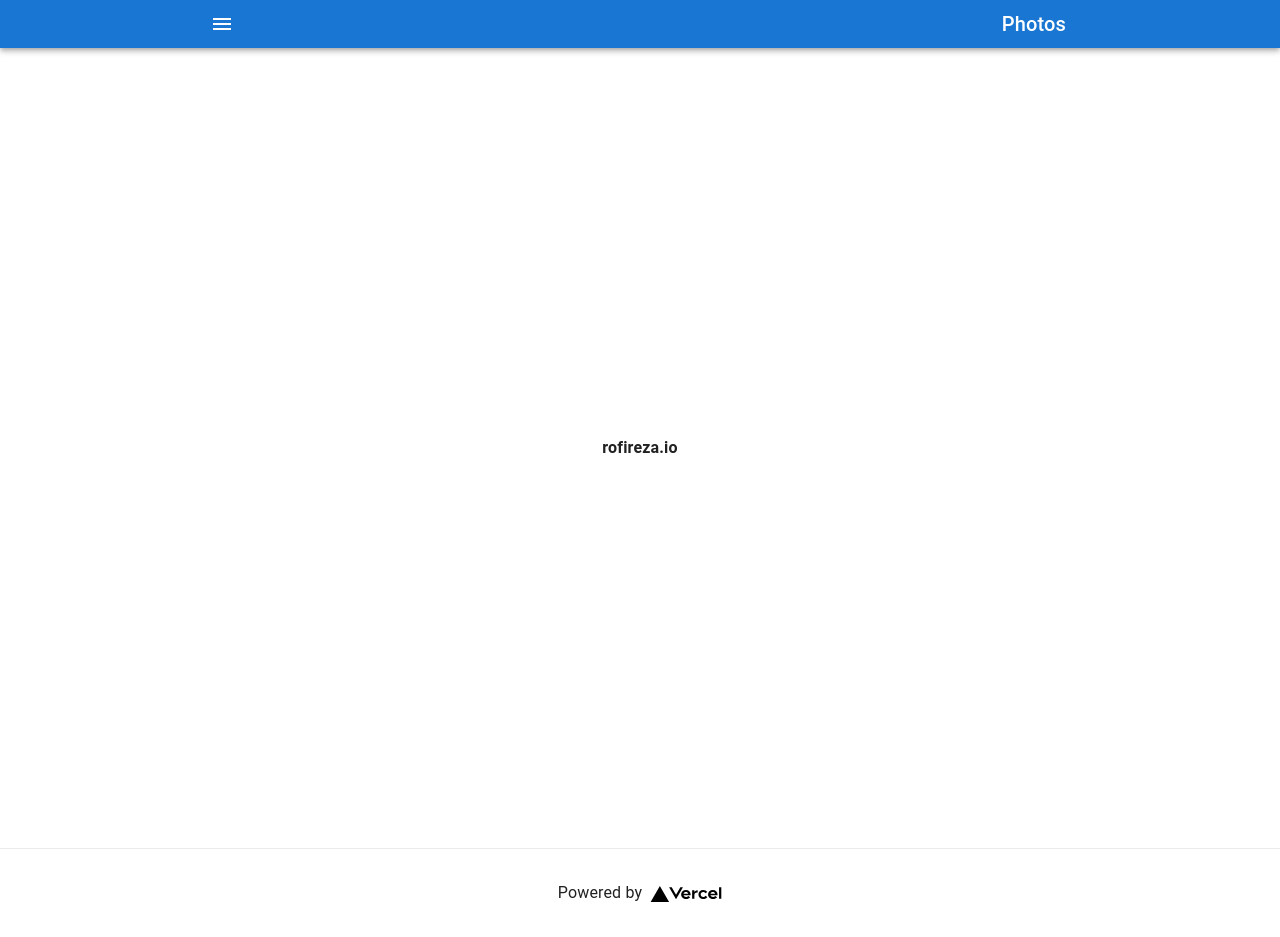
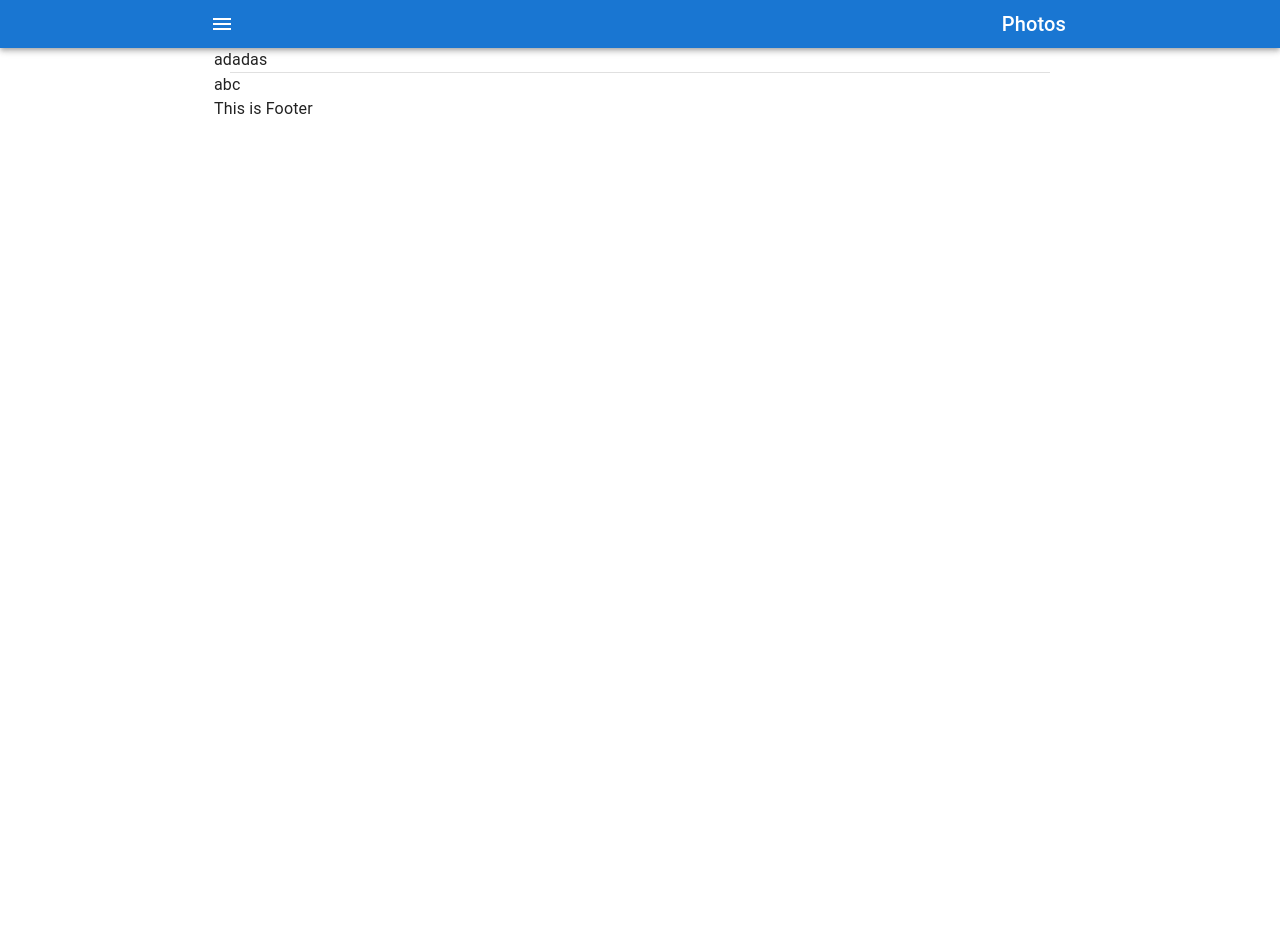
Before and after one commit to arrofirezasatria/rofireza.com, a Next.js app: page / in a window 1280 px wide. After the commit the page ends 800 px from the top, so only its background shows below. Built offline with nearby package versions, Linux system fonts and the light colour scheme.

Commit message:
Edit Footer

```diff
--- a/components/ContainerHero.js
+++ b/components/ContainerHero.js
@@ -1,11 +1,35 @@
 import React from "react";
+import Head from "next/head";
 import AppBarHero from "../components/AppBar";
+import Footer from "../components/Footer";
+import Box from "@mui/material/Box";
+import Container from "@mui/material/Container";
 
 export default function ContainerHero({ children }) {
   return (
     <div>
+      <Head>
+        {/* <title>{meta.title}</title> */}
+        {/* <meta name="robots" content="follow, index" />
+        <meta content={meta.description} name="description" />
+        <meta property="og:url" content={`https://leerob.io${router.asPath}`} />
+        <link rel="canonical" href={`https://leerob.io${router.asPath}`} />
+        <meta property="og:type" content={meta.type} />
+        <meta property="og:site_name" content="Lee Robinson" />
+        <meta property="og:description" content={meta.description} />
+        <meta property="og:title" content={meta.title} />
+        <meta property="og:image" content={meta.image} />
+        <meta name="twitter:card" content="summary_large_image" />
+        <meta name="twitter:site" content="@leeerob" />
+        <meta name="twitter:title" content={meta.title} />
+        <meta name="twitter:description" content={meta.description} />
+        <meta name="twitter:image" content={meta.image} /> */}
+      </Head>
       <AppBarHero />
-      <main>{children}</main>
+      <Container component="main" maxWidth="md">
+        {children}
+      </Container>
+      <Footer />
     </div>
   );
 }
--- a/components/Footer.js
+++ b/components/Footer.js
@@ -1,10 +1,19 @@
-import React from 'react'
-import Box from '@mui/material/Box'
+import React from "react";
+import Box from "@mui/material/Box";
+import Container from "@mui/material/Container";
+import Divider from "@mui/material/Divider";
+import Grid from "@mui/material/Grid";
 
 export default function Footer() {
   return (
-    <Box>
-        This is Footer
-    </Box>
-  )
+    <Container component="footer" maxWidth="md">
+      <Divider variant="middle" />
+      <Grid container>
+        <Grid item>a</Grid>
+        <Grid item>b</Grid>
+        <Grid item>c</Grid>
+      </Grid>
+      This is Footer
+    </Container>
+  );
 }
--- a/pages/index.js
+++ b/pages/index.js
@@ -1,36 +1,12 @@
-import Head from 'next/head'
-import Image from 'next/image'
-import styles from '../styles/Home.module.css'
-import ContainerHero from '../components/ContainerHero'
-
+import Head from "next/head";
+import Image from "next/image";
+import styles from "../styles/Home.module.css";
+import ContainerHero from "../components/ContainerHero";
 
 export default function Home() {
   return (
     <ContainerHero>
-      <Head>
-        <title>Create Next App</title>
-        <meta name="description" content="Generated by create next app" />
-        <link rel="icon" href="/favicon.ico" />
-      </Head>
-
-      <main className={styles.main}>
-        <h1 className={styles.title}>
-          rofireza.io
-        </h1>
-      </main>
-
-      <footer className={styles.footer}>
-        <a
-          href="https://vercel.com?utm_source=create-next-app&utm_medium=default-template&utm_campaign=create-next-app"
-          target="_blank"
-          rel="noopener noreferrer"
-        >
-          Powered by{' '}
-          <span className={styles.logo}>
-            <Image src="/vercel.svg" alt="Vercel Logo" width={72} height={16} />
-          </span>
-        </a>
-      </footer>
+      <div>adadas</div>
     </ContainerHero>
-  )
+  );
 }
```
